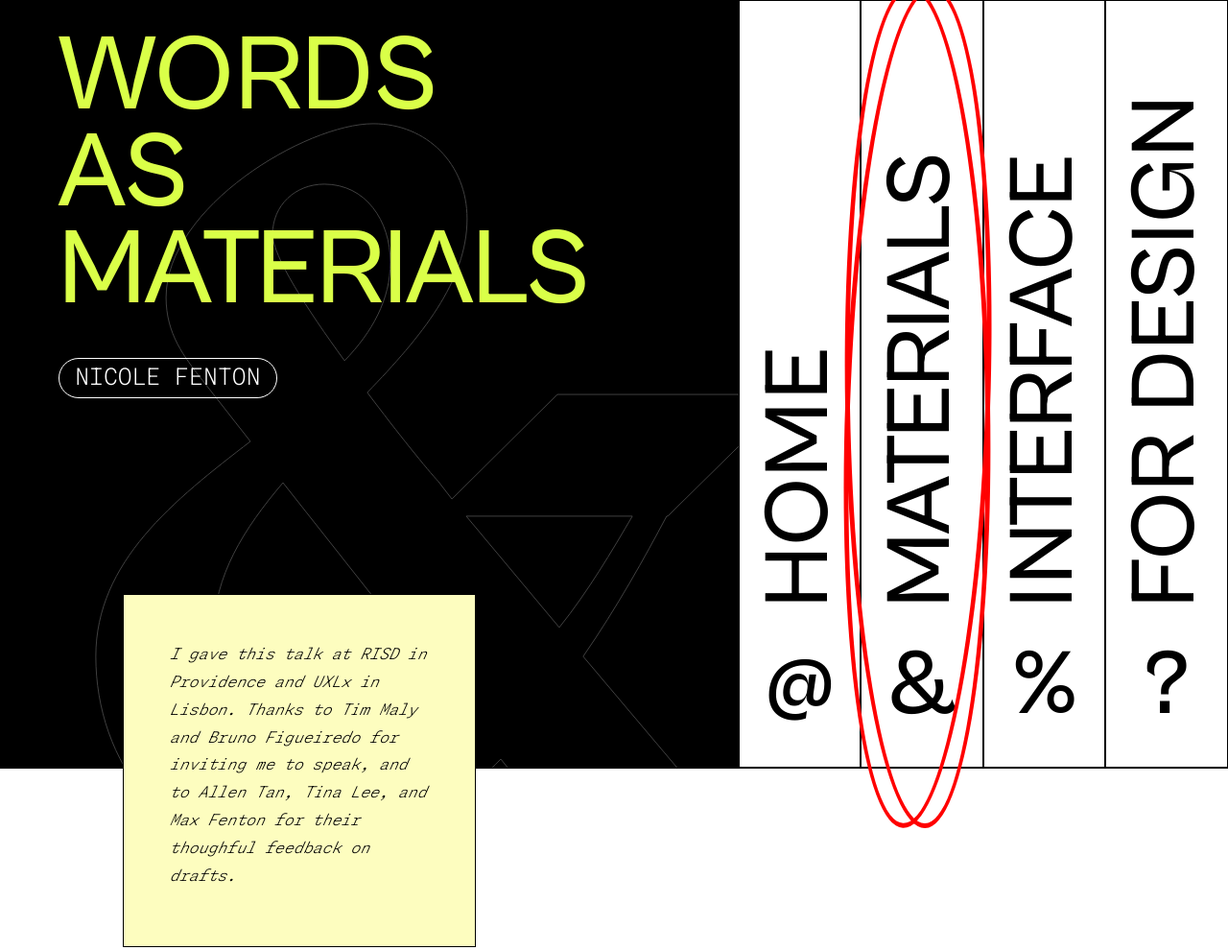
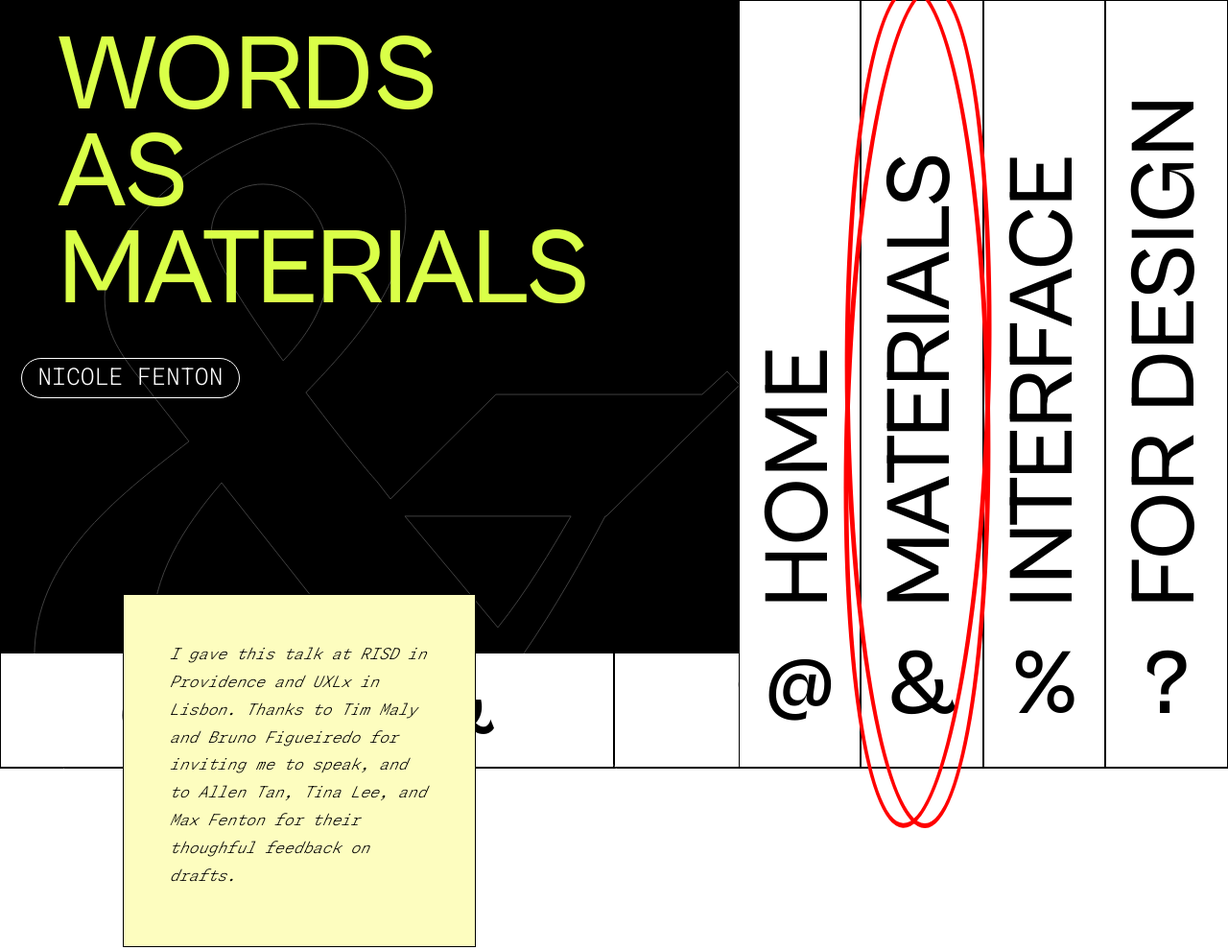
Before and after one commit to v1ckych3n/binding, a plain HTML site: page words-as-materials.html in a window 1280 px wide. Shown: the top 990 px of the page at 96% size. Drawn offline with Linux system fonts and the light colour scheme.

Commit message:
fixing media query

```diff
--- a/common.css
+++ b/common.css
@@ -586,14 +586,15 @@ mark {
     }
 
     body {
-        margin-bottom: 0;
-        padding-bottom: 0;
+        margin-bottom: 12vh;
     }
 
     p {
         margin: auto;
         margin-top: var(--p-margin-top);
         margin-bottom: var(--p-margin-bottom);
+        padding-left: 0;
+        padding-right: 0;
         width: 37vw;
     }
 
@@ -712,7 +713,6 @@ mark {
 
 
     /* class styles {starts} */
-
         /* HOME page class styles {starts} */
             .imagery_intro-landing {
                 flex-direction: row;
@@ -734,6 +734,10 @@ mark {
 
             .imagery_intro-landing > div:first-of-type > p, .imagery_intro-landing > div:nth-of-type(2) > p, .imagery_intro-landing > div:last-of-type > p {
                 left: -10rem;
+            }
+
+            .intro_colophon > header > h1 {
+                margin-top: -7rem;
             }
         /* HOME page class styles {ends} */
 
@@ -780,11 +784,54 @@ mark {
             }
 
             /* NAVIGATION BAR (FIXED) class styles {starts} */
-                .navbar_home-fixed > ul > li {
-                    height: 18vh;
+                .navbar-fixed {
+                    color: var(--dark-color);
+                    font-family: var(--heading-font);
+                    font-weight: 600;
+                    text-transform: uppercase;
+                    font-size: var(--navbar-font-size);
+
+                    writing-mode: vertical-rl;
+                    transform: rotate(180deg);
+
+                    position: fixed;
+                    top: 0;
+                    bottom: 0;
+                    left: 0;
+                    right: 0;
+                    z-index: 9;
+
+                    width: 100vw;
+                }
+
+                .navbar-fixed > ul {
+                    width: 25%;
+                }
+
+                .navbar-fixed > ul > li {
+                    border: var(--border-style);
+                    display: flex;
+                    flex-direction: column;
+                    align-items: center;
+                    justify-content: center;
+
+                    /* padding: auto; */
+                    width: 100%;
+                    height: 15vh;
+                    background-color: var(--light-color);
+                }
+
+                .navbar-fixed > ul > li > a {
+                    color: var(--dark-color);
+                    text-decoration: none;
+                    text-decoration-color: white;
+                    text-decoration-thickness: 0px;
+                    writing-mode: horizontal-tb;
+                    transform: rotate(-180deg);
                 }
             /* NAVIGATION BAR (FIXED) class styles {ends} */
         /* NAVIGATION BAR styles {ends} */
+
 
         /* LANDING SECTION class styles {starts} */
             .landing-page_container {
@@ -792,6 +839,9 @@ mark {
                 grid-template-columns: 2fr 1fr;
                 height: 100vh;
                 width: 100%;
+
+                position: relative;
+                z-index: 20;
             }
 
             .landing-page_container > header {
--- a/words-as-materials.html
+++ b/words-as-materials.html
@@ -15,6 +15,7 @@
     </head>
 
     <body>
+        <div>
             <div class="landing-page_container">
                 <header>
                     <p class="special-background-character">&</p>
@@ -32,6 +33,16 @@
                         <li class="navbar_red-pen-mark"><a href="words-as-materials.html"><span>&</span> <span>Materials</span></a></li>
                         <li><a href="interface-writing.html"><span>%</span> <span>Interface</span></a></li>
                         <li><a href="what-has-writing.html"><span>?</span> <span>For Design</span></a></li>
+                    </ul>
+                </nav>
+            </div>
+
+            <nav class="navbar-fixed">
+                <ul>
+                    <li><a href="index.html">@</a></li>
+                    <li><a href="words-as-materials.html">&</a></li>
+                    <li><a href="interface-writing.html">%</a></li>
+                    <li><a href="what-has-writing.html">?</a></li>
                 </ul>
             </nav>
         </div>
```
Lines whose indentation alone changed are shown as unchanged.
